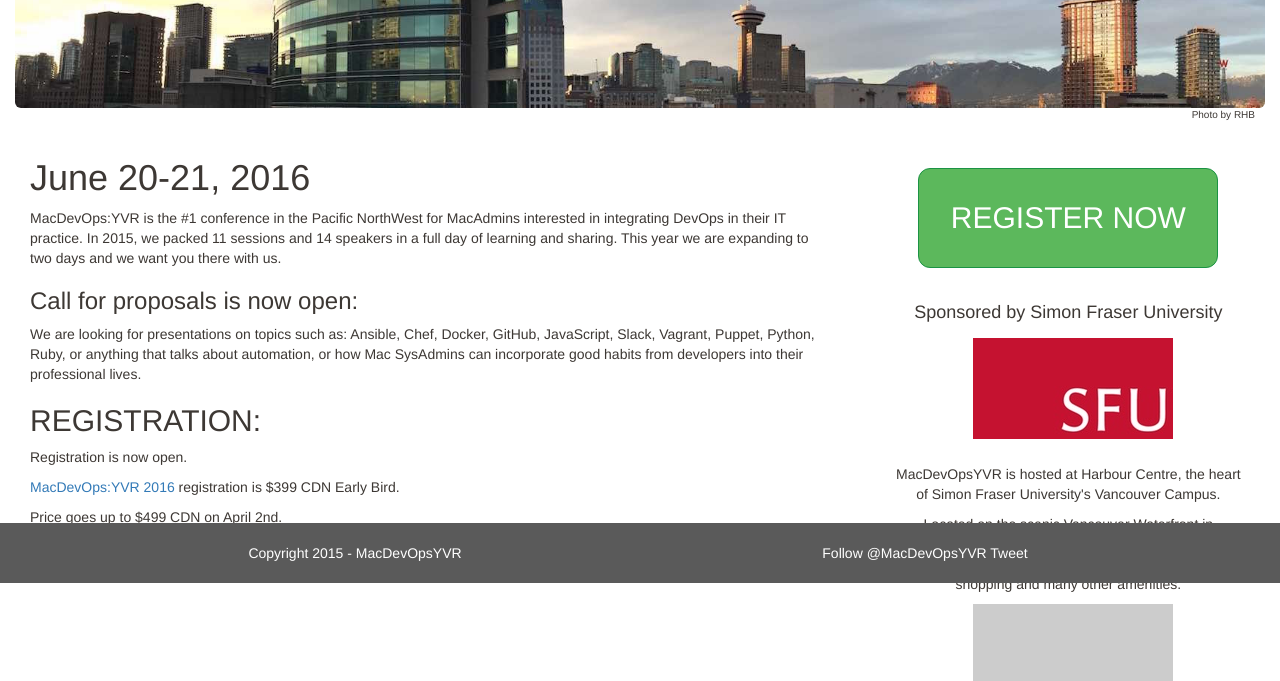
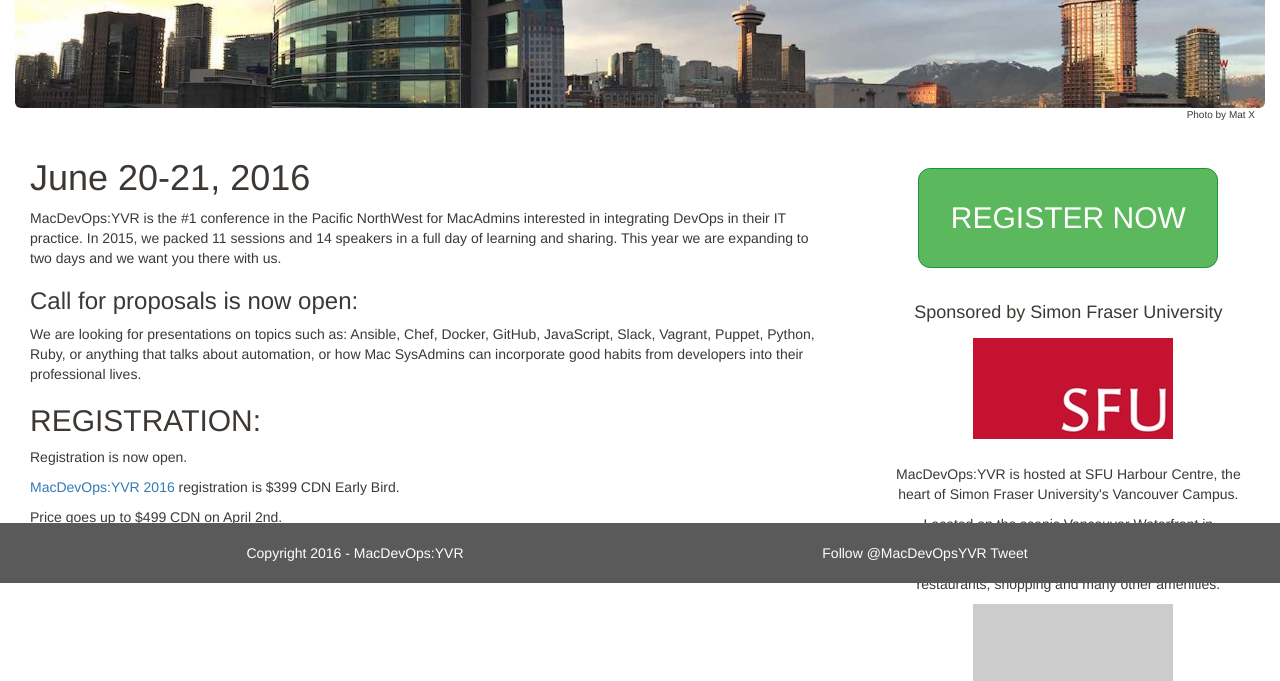
Before and after one commit to macdevopsyvr/macdevopsyvr.github.io, a Jekyll site: the page built from index.md, in a window 1280 px wide. Shown: the part 317-998 px from the top of the page. Built offline with Jekyll 4.4.1, drawn with Linux system fonts in a browser that asks for light colours; comment, search, counter and statistics services are not loaded.

Commit message:
Minor changes to html
2015 to 2016, MDO spelling, SFU added to HC

```diff
--- a/_includes/footer.html
+++ b/_includes/footer.html
@@ -4,7 +4,7 @@
       <div class="hidden-sm">
         <row>
           <div class="col-xs-6">
-            <p><a href="http://www.macdevops.ca/">Copyright 2015 - MacDevOpsYVR</a></p>
+            <p><a href="http://www.macdevops.ca/">Copyright 2016 - MacDevOps:YVR</a></p>
           </div>
           <div class="col-xs-6">
           {% include twitter.html %}
--- a/_includes/jumbotron.html
+++ b/_includes/jumbotron.html
@@ -6,7 +6,7 @@
   <row>
     <row>
       <div id="photo-credit">
-        <p>Photo by RHB</p>
+        <p>Photo by Mat X</p>
       </div>
   </row>
 </div>
--- a/_includes/map.html
+++ b/_includes/map.html
@@ -1,7 +1,7 @@
 <h4>Sponsored by Simon Fraser University</h4>
 <img id="sfu-logo" class="img-responsive" src="/assets/sfu.jpg" alt="SFU">
 <br>
-<p>MacDevOpsYVR is hosted at Harbour Centre, the heart of Simon Fraser University's Vancouver Campus.</p>
-<p>Located on the scenic Vancouver Waterfront in downtown Vancouver, Harbour Centre is minutes from historic Gastown and a staggering array of restaurants, shopping and many other amenities.</p>
+<p>MacDevOps:YVR is hosted at SFU Harbour Centre, the heart of Simon Fraser University's Vancouver Campus.</p>
+<p>Located on the scenic Vancouver Waterfront in downtown Vancouver, SFU Harbour Centre is minutes from historic Gastown and a staggering array of restaurants, shopping and many other amenities.</p>
 <div id="map-canvas">
 </div>
```
